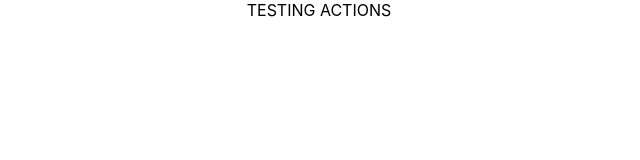
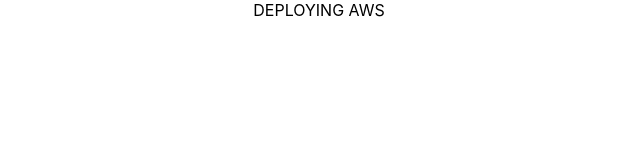
Before and after one commit to hack4impact-calpoly/slo-botanical-garden-22, a React (Create React App) app in the folder frontend/: page / in a window 1280 px wide. Shown: the top 160 px of the page, without its empty margins (321-961 px from the left). Built offline with nearby package versions, Linux system fonts and the light colour scheme.

Commit message:
Trivial Change

```diff
--- a/frontend/src/App.js
+++ b/frontend/src/App.js
@@ -3,7 +3,7 @@ import "./App.css";
 function App() {
   return (
     <div className="App">
-      <h>TESTING ACTIONS</h>
+      <h>DEPLOYING AWS</h>
     </div>
   );
 }
```
Also changed, not shown: 2 other files (tests, documents, lock files or other folders).
